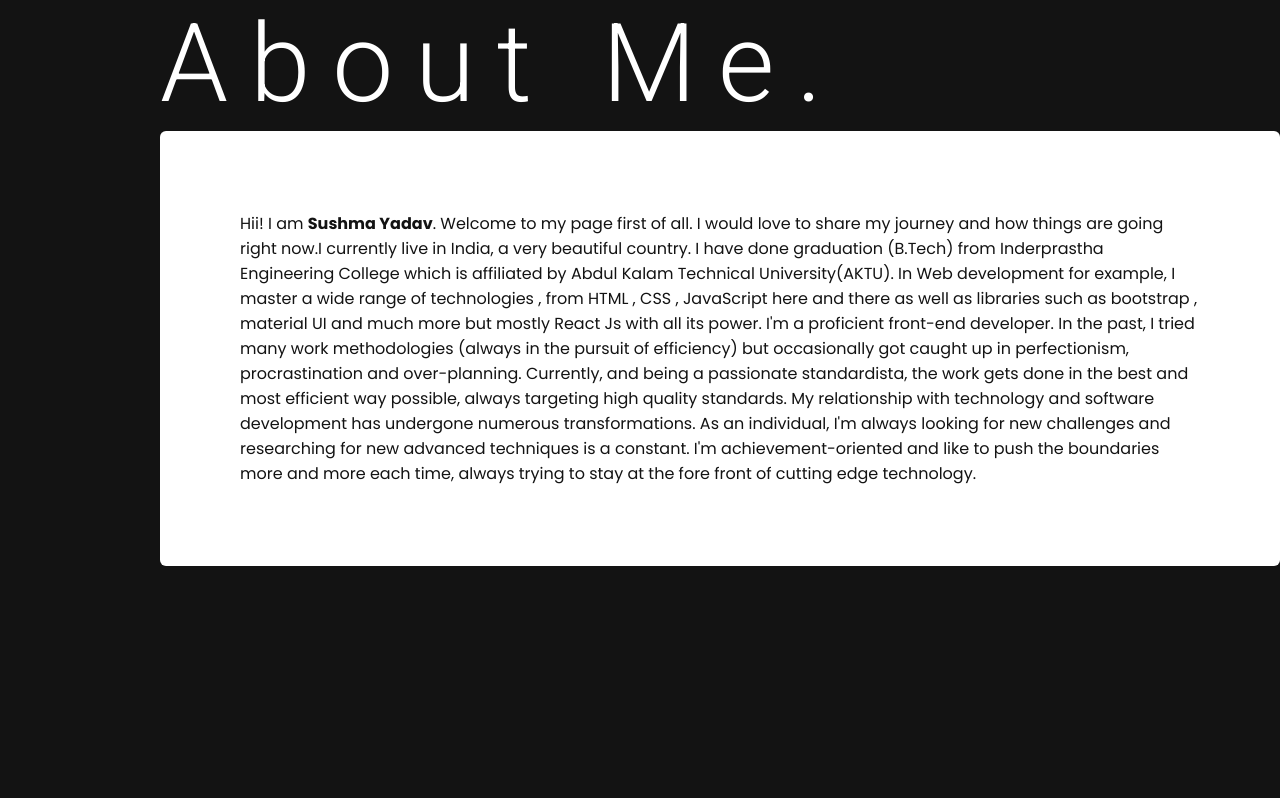
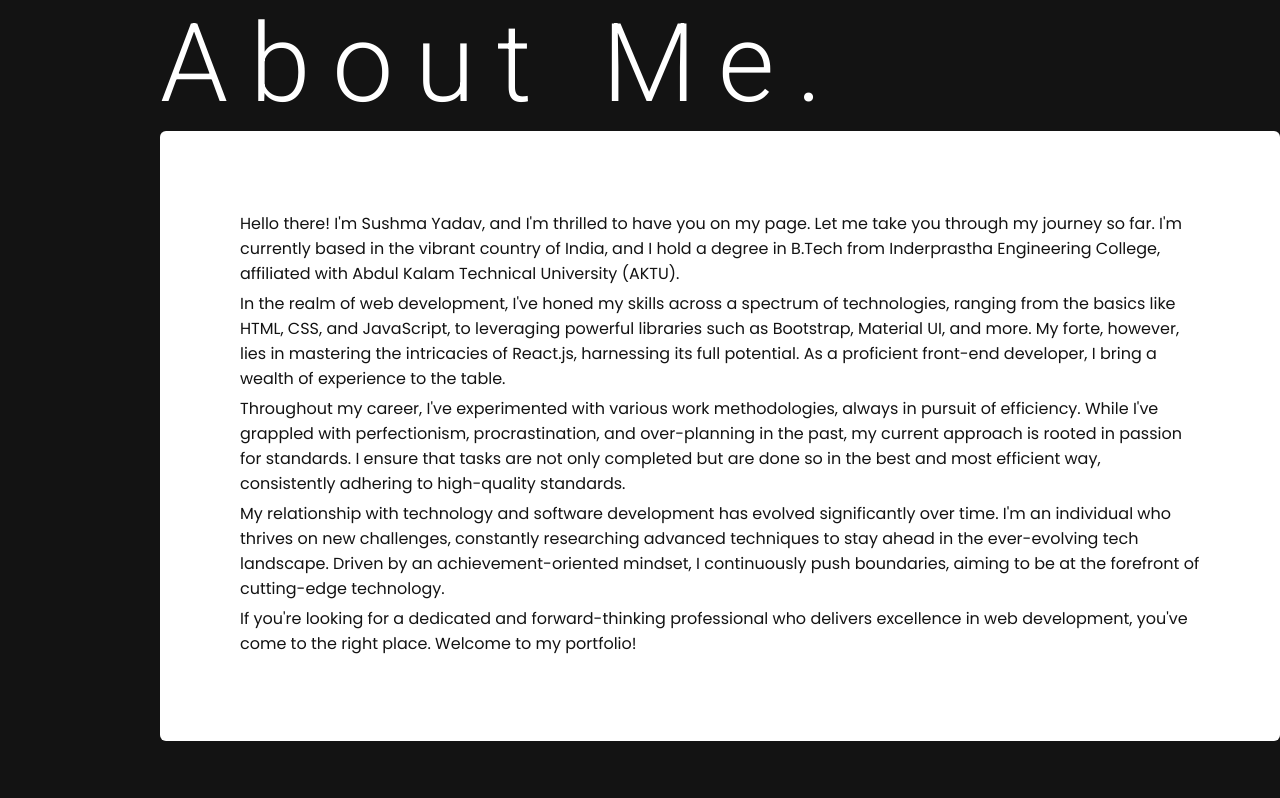
Before and after one commit to sushma-yadav/portfolio, a React (Create React App) app: page / in a window 1280 px wide. Shown: the part 802-1600 px from the top of the page. Built offline with nearby package versions, Linux system fonts and the light colour scheme.

Commit message:
portfolio update

```diff
--- a/src/App.js
+++ b/src/App.js
@@ -1,4 +1,3 @@
-import "./App.css";
 import AboutMe from "./component/about/AboutMe";
 import ClientReview from "./component/clientReview/ClientReview";
 import Footer from "./component/common/Footer";
@@ -16,7 +15,7 @@ function App() {
       <AboutMe />
       <Skills />
       <Projects />
-      <ClientReview />
+      {/* <ClientReview /> */}
       <ContactMe />
       <Footer />
     </div>
--- a/src/assests/css/style.css
+++ b/src/assests/css/style.css
@@ -30,7 +30,7 @@ body {
 }
 
 .Footer p {
-  font-size: 10px;
+  font-size: 12px;
   font-weight: 300;
   text-align: end;
 }
--- a/src/component/about/AboutMe.css
+++ b/src/component/about/AboutMe.css
@@ -7,9 +7,15 @@
 
 .about_section_content {
   padding: 5rem;
-  color: var(--black);
   background-color: var(--white);
   border-radius: 6px;
+}
+.about_section_content p {
+  color: var(--black);
+  font-family: "Poppins", sans-serif;
+  margin-bottom: 5px;
+  font-size: 16px;
+  font-weight: 400;
 }
 
 .about_section h1 {
--- a/src/component/about/AboutMe.jsx
+++ b/src/component/about/AboutMe.jsx
@@ -1,17 +1,56 @@
-import React from 'react'
-import './AboutMe.css'
+import React from "react";
+import "./AboutMe.css";
 
 export default function AboutMe() {
   return (
-        <div className='about' id='about'>
-            <div className='about_section'>
+    <div className="about" id="about">
+      <div className="about_section">
         <h1>About Me.</h1>
-                <div className='about_section_content'>
+        <div className="about_section_content">
           <p>
-                        Hii! I am <span style={{ fontWeight: 'bold' }}>Sushma Yadav</span>. Welcome to my page first of all. I would love to share my journey and how things are going right now.I currently live in India, a very beautiful country. I have done graduation (B.Tech) from Inderprastha Engineering College which is affiliated by Abdul Kalam Technical University(AKTU). In Web development for example, I master a wide range of technologies , from HTML , CSS , JavaScript here and there as well as libraries such as bootstrap , material UI and much more but mostly React Js with all its power. I'm a proficient front-end developer. In the past, I tried many work methodologies (always in the pursuit of efficiency) but occasionally got caught up in perfectionism, procrastination and over-planning. Currently, and being a passionate standardista, the work gets done in the best and most efficient way possible, always targeting high quality standards. My relationship with technology and software development has undergone numerous transformations. As an individual, I'm always looking for new challenges and researching for new advanced techniques is a constant. I'm achievement-oriented and like to push the boundaries more and more each time, always trying to stay at the fore front of cutting edge technology.
+            {" "}
+            Hello there! I'm Sushma Yadav, and I'm thrilled to have you on my
+            page. Let me take you through my journey so far. I'm currently based
+            in the vibrant country of India, and I hold a degree in B.Tech from
+            Inderprastha Engineering College, affiliated with Abdul Kalam
+            Technical University (AKTU).
+          </p>
+          <p>
+            {" "}
+            In the realm of web development, I've honed my skills across a
+            spectrum of technologies, ranging from the basics like HTML, CSS,
+            and JavaScript, to leveraging powerful libraries such as Bootstrap,
+            Material UI, and more. My forte, however, lies in mastering the
+            intricacies of React.js, harnessing its full potential. As a
+            proficient front-end developer, I bring a wealth of experience to
+            the table.
+          </p>
+          <p>
+            {" "}
+            Throughout my career, I've experimented with various work
+            methodologies, always in pursuit of efficiency. While I've grappled
+            with perfectionism, procrastination, and over-planning in the past,
+            my current approach is rooted in passion for standards. I ensure
+            that tasks are not only completed but are done so in the best and
+            most efficient way, consistently adhering to high-quality standards.
+          </p>
+          <p>
+            {" "}
+            My relationship with technology and software development has evolved
+            significantly over time. I'm an individual who thrives on new
+            challenges, constantly researching advanced techniques to stay ahead
+            in the ever-evolving tech landscape. Driven by an
+            achievement-oriented mindset, I continuously push boundaries, aiming
+            to be at the forefront of cutting-edge technology.
+          </p>
+          <p>
+            {" "}
+            If you're looking for a dedicated and forward-thinking professional
+            who delivers excellence in web development, you've come to the right
+            place. Welcome to my portfolio!
           </p>
         </div>
       </div>
     </div>
-    )
+  );
 }
--- a/src/component/contact/ContactMe.css
+++ b/src/component/contact/ContactMe.css
@@ -2,6 +2,7 @@
   background-color: var(--yellow);
   min-height: 100vh;
   padding-left: 10rem;
+  padding-bottom: 30px;
 }
 
 .contact_section_heading h1 {
@@ -24,6 +25,9 @@
 .contact .contact_form {
   background-color: var(--white);
 }
+.contact .contact_form form .input_field {
+  margin-bottom: 10px;
+}
 
 .contact form p {
   color: var(--black);
@@ -34,22 +38,20 @@
 .contact form input[type="text"],
 .contact form input[type="email"] {
   border: 1px solid var(--black);
-  font-size: 1.6rem;
+  font-size: 1rem;
   height: 3rem;
   margin-top: 0.5rem;
   padding: 0.5rem 1rem;
   width: 100%;
 }
-
 .contact form textarea {
+  height: 6rem;
   border: 1px solid var(--black);
-  font-size: 1.6rem;
-  height: 6rem;
+  font-size: 1rem;
   margin-top: 0.5rem;
-  padding: 0 1rem;
+  padding: 0.5rem 1rem;
   width: 100%;
 }
-
 .contact form .form_btn {
   display: flex;
   justify-content: flex-end;
--- a/src/component/heroBanner/HeroBanner.css
+++ b/src/component/heroBanner/HeroBanner.css
@@ -32,11 +32,14 @@
 .hero .hero_banner .hero_content_left .btns button {
   padding: 8px 16px;
   background-color: var(--gray);
-    color: var(--yellow);
+  border: 1px solid var(--yellow);
+}
+.hero .hero_banner .hero_content_left .btns button a {
   font-weight: 600;
   font-size: 16px;
-    font-family: 'Poppins';
-    border: 1px solid var(--yellow);
+  font-family: "Poppins";
+  text-decoration: none;
+  color: var(--yellow);
 }
 
 .hero .hero_banner .hero_content_left .hero_banner_info {
@@ -88,11 +91,6 @@
   object-fit: contain;
 }
 
-
-
-
-
-
 .hero_content_right img {
   width: 100%;
 }
@@ -121,7 +119,6 @@ button a {
   color: #000000;
   align-items: center;
   font-size: 20px;
-
 }
 
 /*------------------------Media Query-----------------------------*/
@@ -184,9 +181,7 @@ button a {
     color: var(--yellow);
     font-weight: 600;
     font-size: 12px;
-        font-family: 'Poppins';
+    font-family: "Poppins";
     border: 1px solid var(--yellow);
   }
-
-
 }
--- a/src/component/heroBanner/HeroBanner.jsx
+++ b/src/component/heroBanner/HeroBanner.jsx
@@ -1,35 +1,47 @@
-import React from 'react'
-import Icons from '../common/Icons'
-import './HeroBanner.css'
-import heroImage from '../../assests/image/sushma_bitmoji.png'
+import React from "react";
+import Icons from "../common/Icons";
+import "./HeroBanner.css";
+import heroImage from "../../assests/image/sushma_bitmoji.png";
 
 export default function HeroBanner() {
   return (
     <>
-            <section className='home' id='home'>
-                <div className='hero'>
-                    <div className='hero_banner'>
-                        <div className='hero_content_left'>
-                            <div className='social_icon'>
+      <section className="home" id="home">
+        <div className="hero">
+          <div className="hero_banner">
+            <div className="hero_content_left">
+              <div className="social_icon">
                 <Icons />
               </div>
-                            <div className='hero_banner_info'>
+              <div className="hero_banner_info">
                 <p>Hello!</p>
-                                <p>I'm <span className='name'>Sushma Yadav</span></p>
+                <p>
+                  I'm <span className="name">Sushma Yadav</span>
+                </p>
                 <p>Frontend React JS Developer</p>
-                                <div className='btns'>
-                                    <button><i className="fa fa-download" aria-hidden="true"></i> Download Resume</button>
-                                    <button>Hire Me</button>
+                <div className="btns">
+                  <button>
+                    <a
+                      target="_blank"
+                      href="https://drive.google.com/file/d/18PlgIa20myxprjknY4iGlyW4hdPVx9i4/view?usp=sharing"
+                      download="resume.pdf"
+                    >
+                      <i className="fa fa-download" aria-hidden="true"></i>{" "}
+                      Download Resume
+                    </a>
+                  </button>
+                  <button>
+                    <a href="javascript:void(0)">Hire Me</a>
+                  </button>
                 </div>
               </div>
             </div>
-                        <div className='hero_content_right'>
+            <div className="hero_content_right">
               <img src={heroImage} alt="" />
             </div>
           </div>
         </div>
       </section>
     </>
-
-    )
+  );
 }
--- a/src/component/skills/Skills.jsx
+++ b/src/component/skills/Skills.jsx
@@ -5,14 +5,14 @@ import { AiFillHtml5 } from "react-icons/ai";
 import { FaCss3Alt } from "react-icons/fa";
 import { DiBootstrap } from "react-icons/di";
 import { BsGithub } from "react-icons/bs";
-import { SiTailwindcss } from "react-icons/si";
+import { SiTailwindcss, SiTypescript } from "react-icons/si";
 import "./Skills.css";
 const Skills = () => {
   const skillList = [
     { name: "React JS", icon: <FaReact />, color: "#61DBFB" },
     { name: "Next JS", icon: <TbBrandNextjs />, color: "#ffffff" },
     { name: "JavaScript", icon: <TbBrandJavascript />, color: "#f0db4f" },
-    // { name: "TypeScript", icon: <TbBrandTypescript />, color: "#cccccc" },
+    { name: "TypeScript", icon: <SiTypescript />, color: "#2f74c0" },
     { name: "HTML", icon: <AiFillHtml5 />, color: "#e34c26" },
     { name: "CSS", icon: <FaCss3Alt />, color: "#264de4" },
     { name: "Bootstrap", icon: <DiBootstrap />, color: "#563d7c" },
```
Also changed, not shown: src/component/contact/ContactMe.jsx (+71 -24 lines), src/App.css (deleted). Lines whose indentation alone changed are shown as unchanged.
